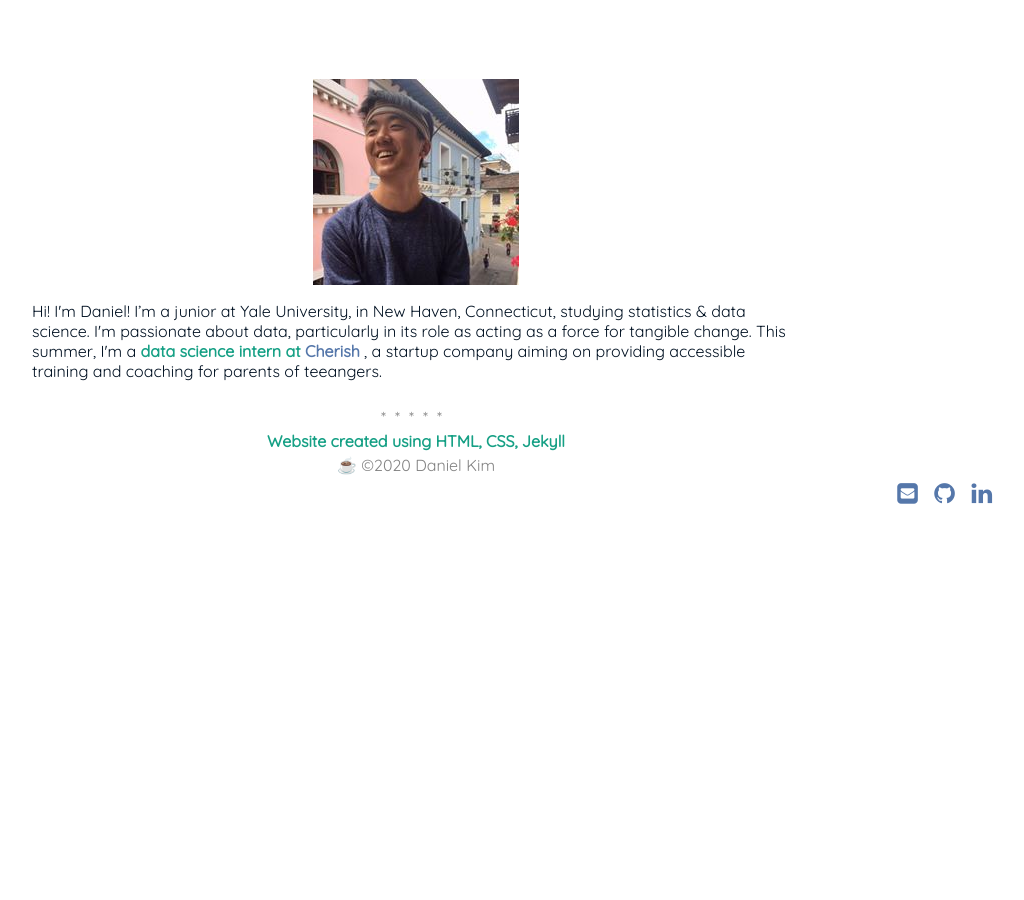
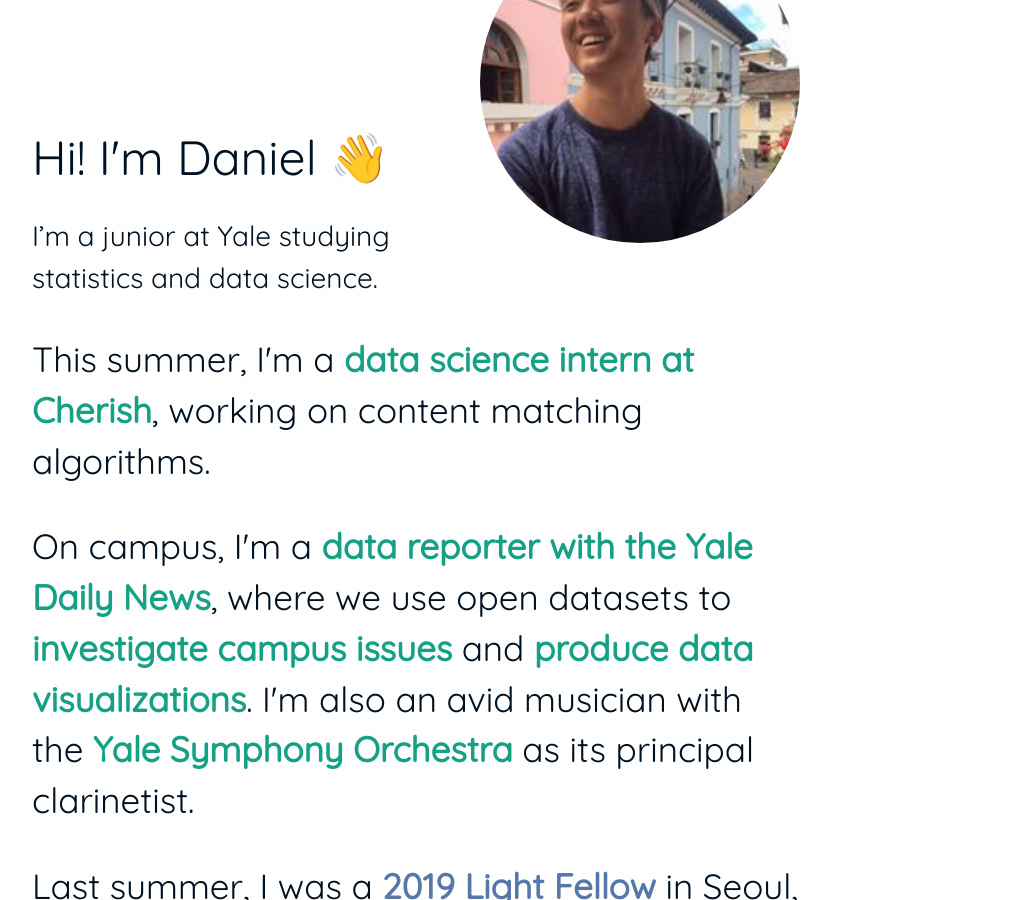
Before and after one commit to danielk56/danielk56.github.io, a Jekyll site: the page built from about.html, in a window 1280 px wide and 900 px high, scrolled down 201 px. Shown: the whole window, without its empty margins (224-1248 px from the left). Built offline with Jekyll 4.4.1, drawn with Linux system fonts in a browser that asks for light colours; before the commit the page ends 900 px from its top, so only the background shows below that; some of the changed text lies outside the part shown.

Commit message:
Update about.html

```diff
--- a/about.html
+++ b/about.html
@@ -2,6 +2,27 @@
 layout: page
 title: About
 ---
+
+<div class="wide">
+    <img id="bio-prof-pic" src="/assets/img/profile.jpg">
+    <span class="home-top"></span>
+    <span class="home-title">Hi! I'm <span class=#16a085>Daniel</span> 👋</span>
+    <span class="home-subtitle">I’m a junior at Yale studying <span class=#16a085>statistics and data science</span>.
+
+                <p class="home-blurb">This summer, I'm a <strong>data science intern at Cherish</strong>, working on content matching algorithms.</p>
+
+    <p class="home-blurb">On campus, I'm a <strong>data reporter with the Yale Daily News</strong>, where we use open datasets to <strong>investigate campus issues</strong> and <strong>produce data visualizations</strong>. I'm also an avid musician with the <strong> Yale Symphony Orchestra </strong> as its principal clarinetist.</p>
+
+    <p class="home-blurb">Last summer, I was a <a href="https://light.yale.edu/about/latest-fellowship-winners" style="font-weight: 600">2019 Light Fellow</a> in Seoul, South Korea at Sogang University. Before that, I was a musical ambassador on international tours with the <a href="https://www.carnegiehall.org/Education/Young-Musicians/National-Youth-Ensembles/NYO-USA/NYO-USA-2017" target="_blank"><strong> National Youth Orchestra of the United States of America.</strong></a>.</p>
+
+    <div class="home-pills">More about me</div>
+
+    <p class="home-blurb">I'm passionate about data visualization, particularly as a way of briding the gap between communities and resources. In my free time, I love to play music and cook. Check out <a href="/music/">my music</a> or see some <a href="/work/">things I've worked on</a>.
+
+    <p class="home-blurb">Share anything in common? <a href="mailto:daniel@danielzhao.com"><strong>Let's chat→</strong></a>.</p>
+
+    <span class="home-bottom"></span>
+</div>
 
 
 
@@ -11,8 +32,12 @@ title: About
 <img src="https://raw.githubusercontent.com/danielk56/danielk56.github.io/master/assets/img/profile.jpg">
 </p>
 
+<br>
+
 
 Hi! I'm Daniel!
+
+<br>
 
 I’m a junior at Yale University, in New Haven, Connecticut, studying <span class="evidence">
 statistics & data science</span>. I'm passionate about data, particularly in its role as acting
```
